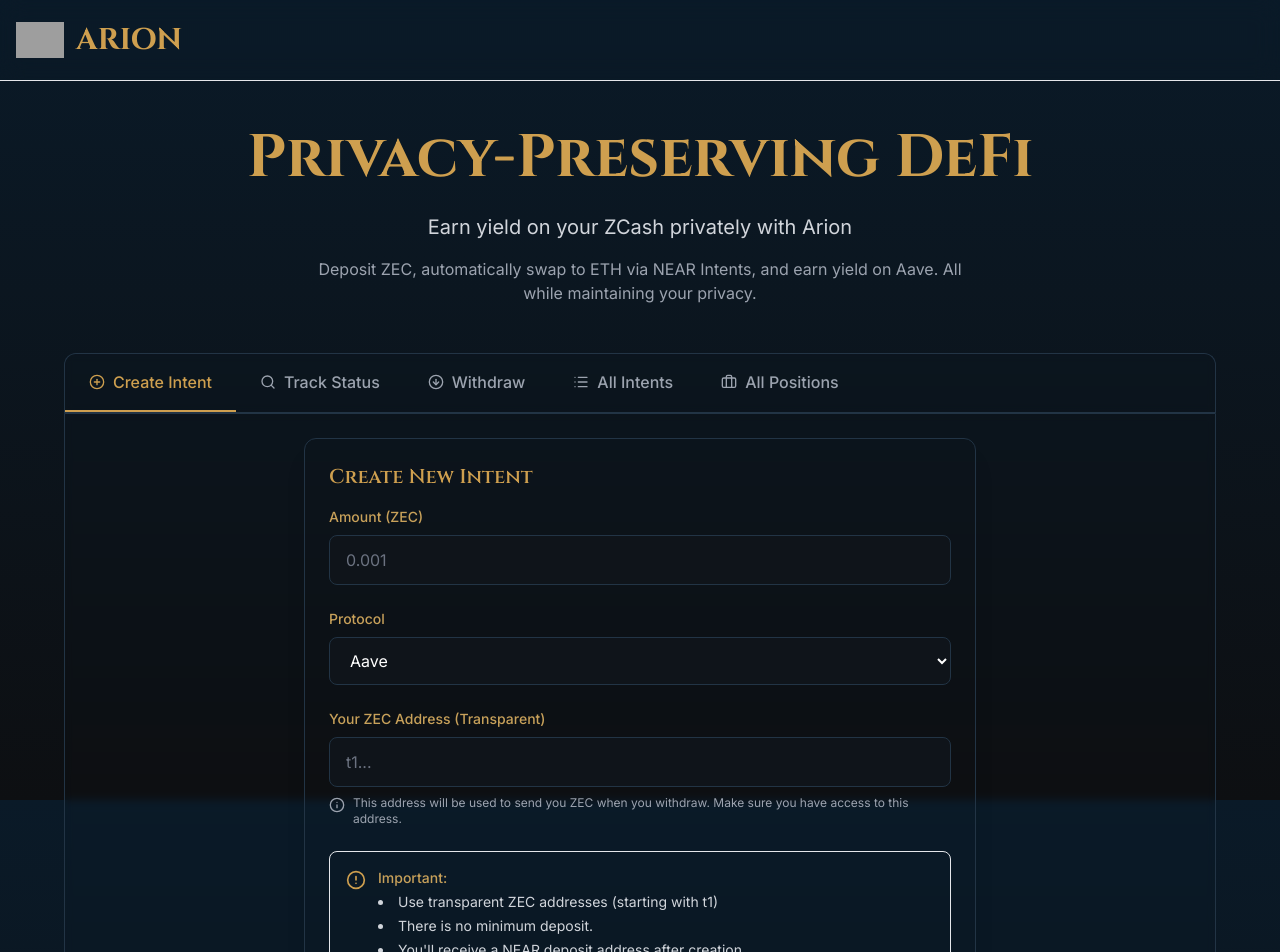
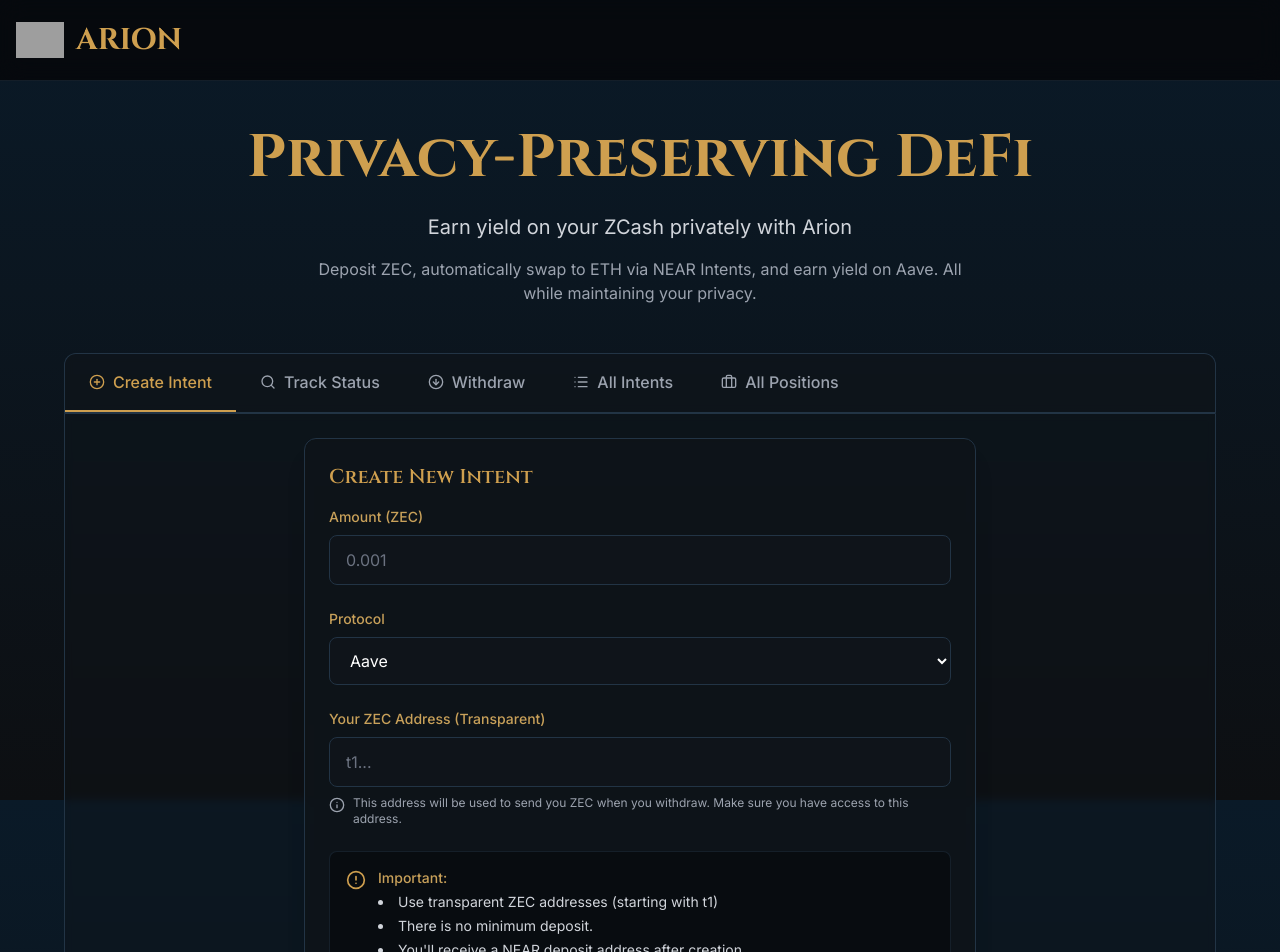
Before and after one commit to donjne/arion-app, a Next.js app: page / in a window 1280 px wide. Shown: the top 952 px of the page. Built offline with nearby package versions, Linux system fonts and the light colour scheme; no server answers; grey boxes are pictures that could not be loaded.

Commit message:
status: updating config

```diff
--- a/tailwind.config.ts
+++ b/tailwind.config.ts
@@ -9,14 +9,14 @@ const config: Config = {
     extend: {
       colors: {
         arion: {
-          body: "var(--arion-body)",
-          shadow: "var(--arion-shadow)",
-          rim: "var(--arion-rim)",
-          gold: "var(--arion-gold)",
-          "bg-top": "var(--arion-bg-top)",
-          "bg-bottom": "var(--arion-bg-bottom)",
-          particle: "var(--arion-particle)",
-          text: "var(--arion-text)",
+          body: "#050608",
+          shadow: "#0F141A",
+          rim: "#223445",
+          gold: "#CE9F4F",
+          "bg-top": "#0A1A28",
+          "bg-bottom": "#0D0F12",
+          particle: "#D8A752",
+          text: "#C8A15A",
         },
       },
       fontFamily: {
```
